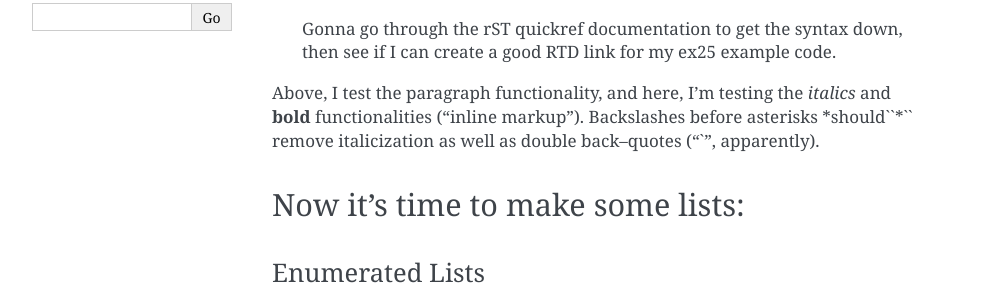
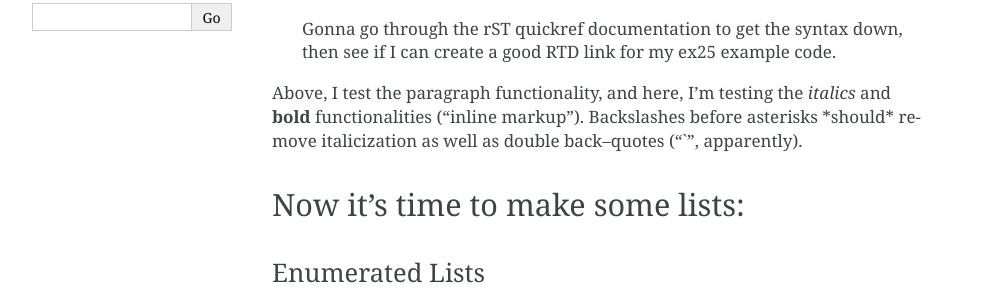
Before and after one commit to carhart/New, a Sphinx documentation site: the page built from source/index.rst, in a window 1280 px wide. Shown: the part 434-734 px from the top of the page, without its empty margins (148-1141 px from the left). Built offline with Sphinx 7.4.7, drawn with Linux system fonts in a browser that asks for light colours; pages that are not in the unit, such as notebooks, are missing from menus.

```diff
--- a/source/index.rst
+++ b/source/index.rst
@@ -22,7 +22,7 @@ Still trying to figure out how to create working links to license and help docs
 
         Gonna go through the rST quickref documentation to get the syntax down,         then see if I can create a good RTD link for my ex25 example code.
 
-Above, I test the paragraph functionality, and here, I'm testing the *italics* and **bold** functionalities ("inline markup"). Backslashes before asterisks \*should``*`` remove italicization as well as double back--quotes ("`", apparently).
+Above, I test the paragraph functionality, and here, I'm testing the *italics* and **bold** functionalities ("inline markup"). Backslashes before asterisks \*should\* remove italicization as well as double back--quotes ("`", apparently).
 
 Now it's time to make some lists:
 =================================
```
